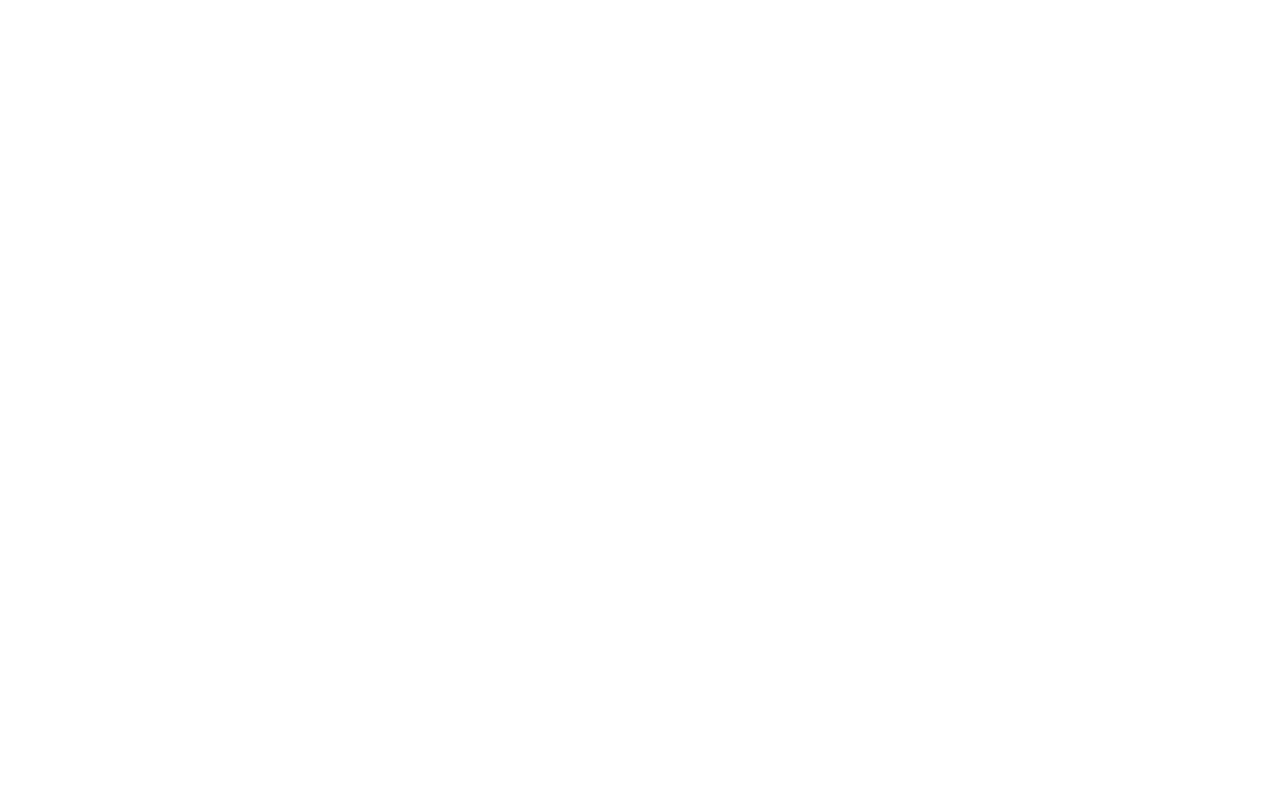
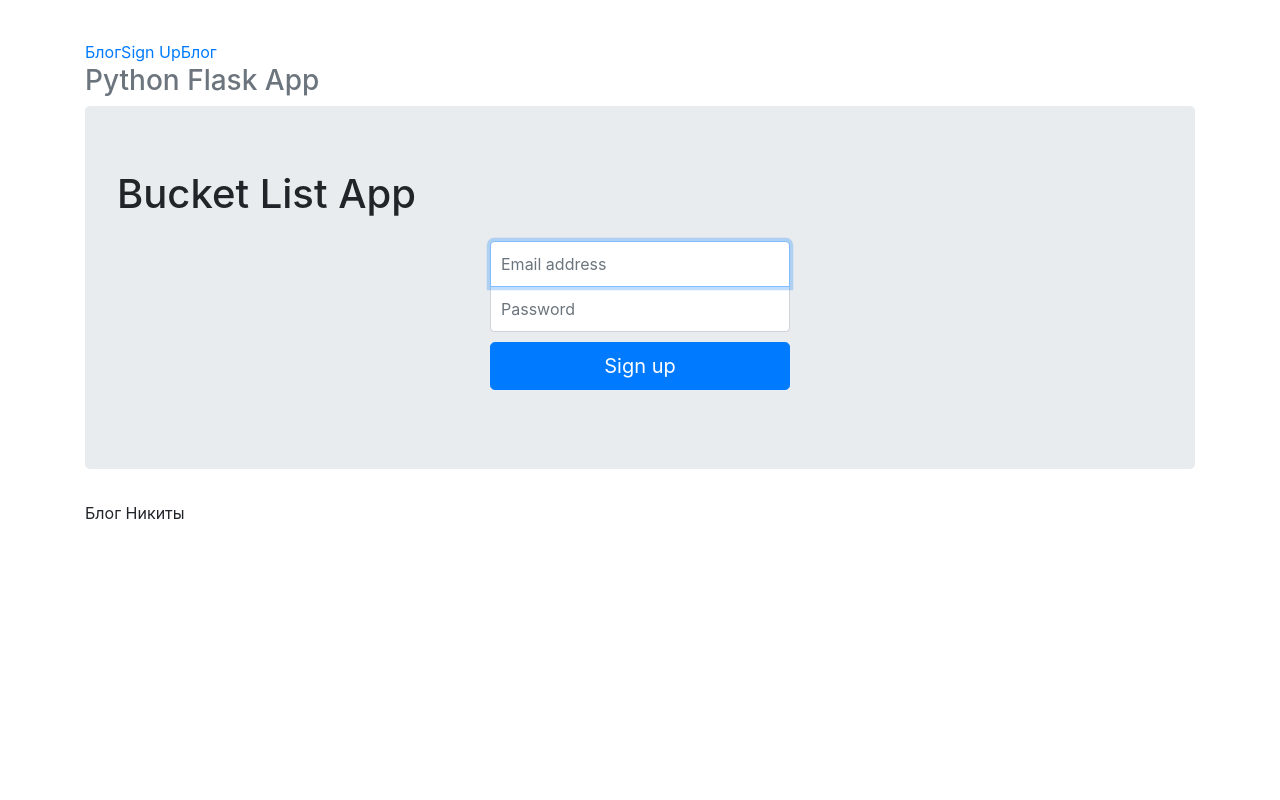
Before and after one commit to thegalkin/Flask-blog, a Flask app: page /register in a window 1280 px wide. Before the commit the page is empty. Run offline with Flask 2, Linux system fonts and the light colour scheme; some libraries are stand-ins or nearby versions.

Commit message:
--- Auto-Git Commit ---

```diff
--- /dev/null
+++ b/app/static/signup.css
@@ -0,0 +1,39 @@
+body {
+    padding-top: 40px;
+    padding-bottom: 40px;
+  }
+
+  .form-signin {
+    max-width: 330px;
+    padding: 15px;
+    margin: 0 auto;
+  }
+  .form-signin .form-signin-heading,
+  .form-signin .checkbox {
+    margin-bottom: 10px;
+  }
+  .form-signin .checkbox {
+    font-weight: normal;
+  }
+  .form-signin .form-control {
+    position: relative;
+    height: auto;
+    -webkit-box-sizing: border-box;
+       -moz-box-sizing: border-box;
+            box-sizing: border-box;
+    padding: 10px;
+    font-size: 16px;
+  }
+  .form-signin .form-control:focus {
+    z-index: 2;
+  }
+  .form-signin input[type="email"] {
+    margin-bottom: -1px;
+    border-bottom-right-radius: 0;
+    border-bottom-left-radius: 0;
+  }
+  .form-signin input[type="password"] {
+    margin-bottom: 10px;
+    border-top-left-radius: 0;
+    border-top-right-radius: 0;
+  }
--- a/server.py
+++ b/server.py
@@ -42,6 +42,9 @@ def texts():
 @basic_auth.required
 def editor():
     return render_template("editor.html")
+@app.route('/about')
+def about():
+    return render_template("about.html")
 """@app.route('/admin')
 @basic_auth.required
 def admin():
--- a/templates/404.html
+++ b/templates/404.html
@@ -1,5 +1,6 @@
 <html>
     <head>
+        <link href="https://stackpath.bootstrapcdn.com/bootstrap/4.4.1/css/bootstrap.min.css" rel="stylesheet">
         <title>Страницы нету</title>
     </head>
     <body>
--- a/templates/editor.html
+++ b/templates/editor.html
@@ -1,5 +1,5 @@
 <html>
-<head></head>
+<head><link href="https://stackpath.bootstrapcdn.com/bootstrap/4.4.1/css/bootstrap.min.css" rel="stylesheet"></head>
 <body>
     <div id="sample">
         <script type="text/javascript" src="http://js.nicedit.com/nicEdit-latest.js"></script> <script type="text/javascript">
--- a/templates/register.html
+++ b/templates/register.html
@@ -1,6 +1,46 @@
-<html>
-<head
+<!DOCTYPE html>
+<html lang="en">
+  <head>
+    <title>Регистрация</title>
+
+
+    <link href="https://stackpath.bootstrapcdn.com/bootstrap/4.4.1/css/bootstrap.min.css" rel="stylesheet">
+    <link href="/static/signup.css" rel="stylesheet">
+
+  </head>
+
+  <body>
+
+    <div class="container">
+      <div class="header">
+        <nav>
+          <ul class="nav nav-pills pull-right">
+            <li role="presentation" ><a href="index.html">Блог</a></li>
+            <li role="presentation" class="active"><a href="#">Sign Up</a></li>
+            <li role="presentation" ><a href="about.html">Блог</a></li>
+          </ul>
+        </nav>
+        <h3 class="text-muted">Python Flask App</h3>
+      </div>
+
+      <div class="jumbotron">
+        <h1>Bucket List App</h1>
+        <form class="form-signin">
+            <label for="inputEmail" class="sr-only">Email address</label>
+            <input type="email" name="inputEmail" id="inputEmail" class="form-control" placeholder="Email address" required autofocus>
+            <label for="inputPassword" class="sr-only">Password</label>
+            <input type="password" name="inputPassword" id="inputPassword" class="form-control" placeholder="Password" required>
+
+            <button id="btnSignUp" class="btn btn-lg btn-primary btn-block" type="button">Sign up</button>
+        </form>
+      </div>
 
 
 
+      <footer class="footer">
+        <p>Блог Никиты</p>
+      </footer>
+
+    </div>
+  </body>
 </html>
--- a/templates/texts.html
+++ b/templates/texts.html
@@ -1,5 +1,6 @@
 <html>
 <head>
+    <link href="https://stackpath.bootstrapcdn.com/bootstrap/4.4.1/css/bootstrap.min.css" rel="stylesheet">
 {% if textName %}
 <title>{{ textName}}</title>
 {% else %}
```
Also changed, not shown: templates/about.html (added, +40 -0 lines).
